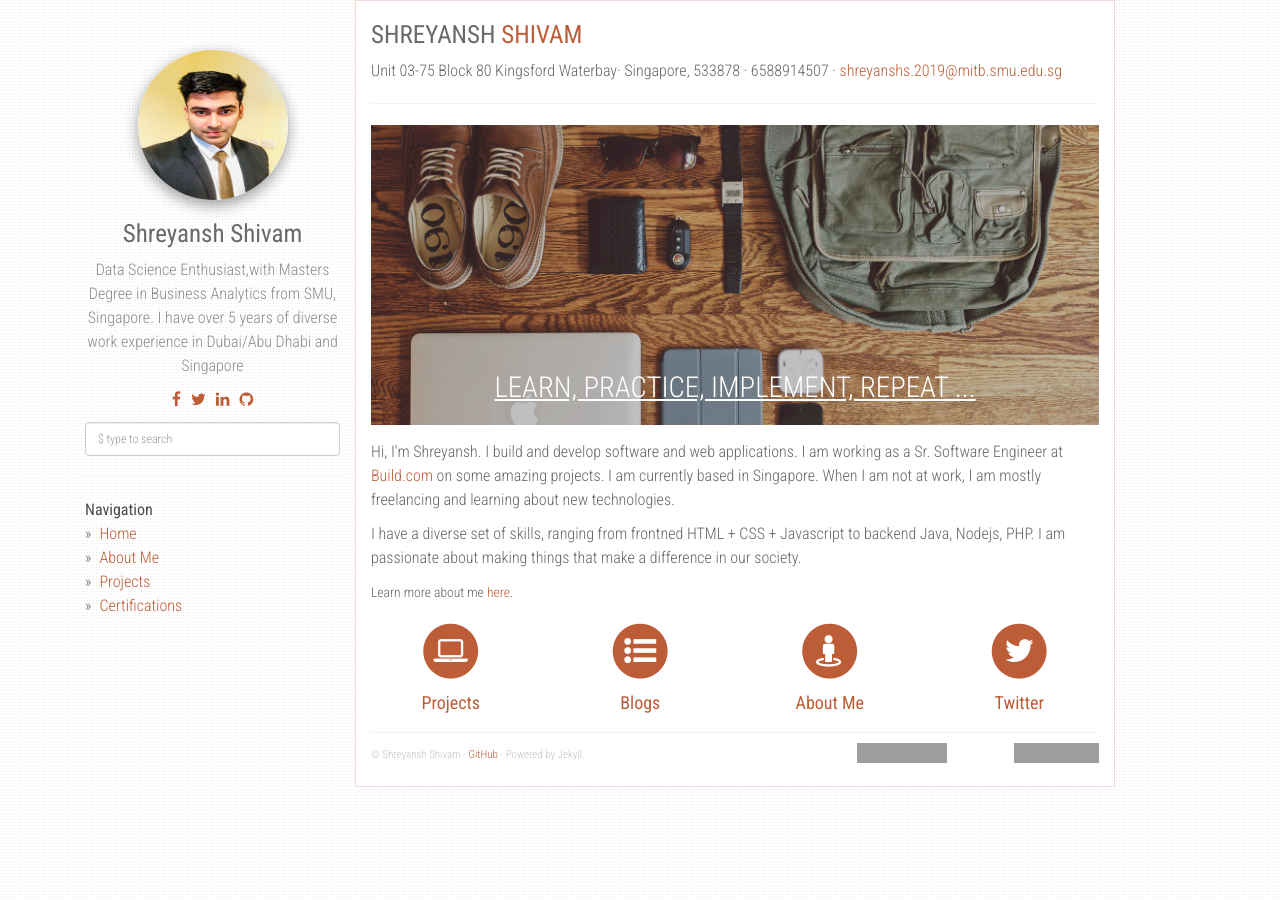
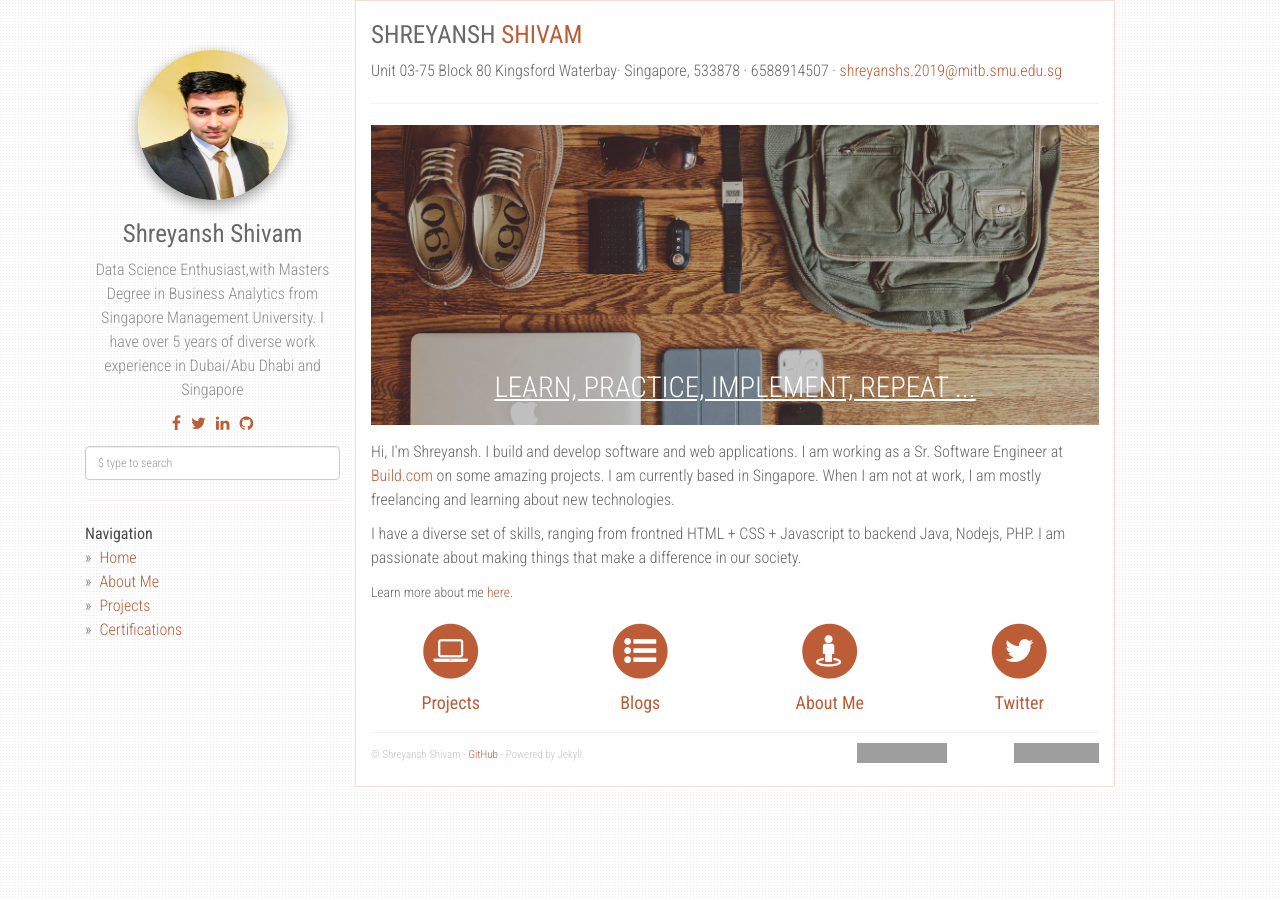
Before and after one commit to shreyanshshivam/shreyansh, a Jekyll site: the page built from index.html, in a window 1280 px wide. Built offline with Jekyll 4.4.1, drawn with Linux system fonts in a browser that asks for light colours; nearby versions of some CDN libraries; grey boxes are pictures that could not be loaded.

Commit message:
Update _config.yml

```diff
--- a/_config.yml
+++ b/_config.yml
@@ -4,7 +4,7 @@
 email: shreyanshs.2019@mitb.smu.edu.sg
 phone: +6588914507
 github: https://github.com/shreyanshshivam
-about: Data Science Enthusiast,with Masters Degree in Business Analytics from SMU, Singapore. I have over 5 years of diverse work experience in Dubai/Abu Dhabi and Singapore
+about: Data Science Enthusiast,with Masters Degree in Business Analytics from Singapore Management University. I have over 5 years of diverse work experience in Dubai/Abu Dhabi and Singapore
 disqus_shortname: programming
 #google_analytics: UA-31048387-6
 avatar_url: /static/img/me.jpg
```
